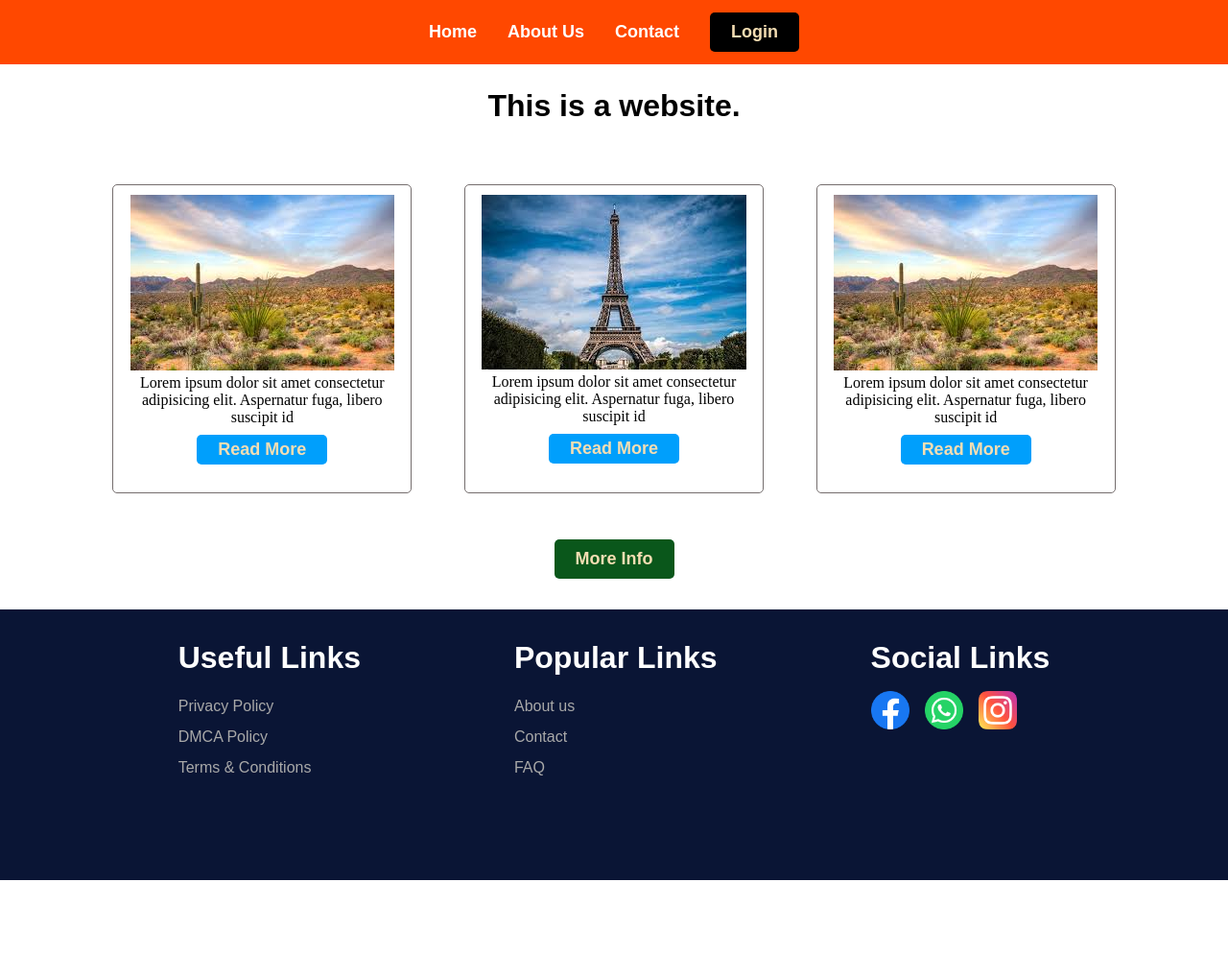
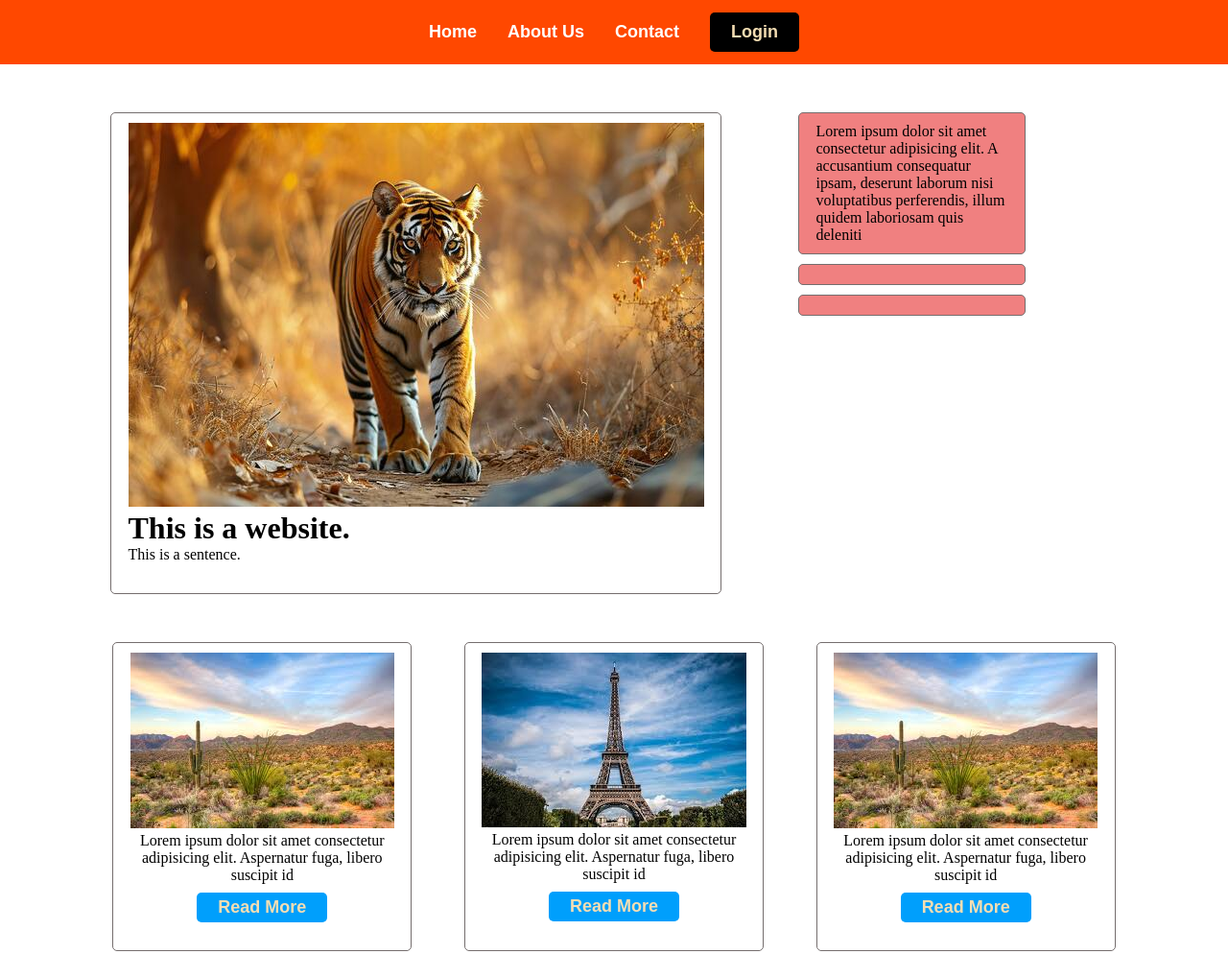
Before and after one commit to arv1ndrana/arv1ndrana.github.io, a plain HTML site: page index.html in a window 1280 px wide. Shown: the top 994 px of the page at 96% size. Before the commit the page ends 917 px from the top, so only its background shows below. Drawn offline with Linux system fonts and the light colour scheme.

Commit message:
added lol

```diff
--- a/index.html
+++ b/index.html
@@ -16,8 +16,19 @@
         </nav>
     </div>
 
-    <div class="title">
-        <h1>This is a website.</h1>
+    <div class="featured">
+        <div class="main">
+            <img src="tiger.png" alt="tiger">
+            <h1>This is a website.</h1>
+            <span>This is a sentence.</span>
+        </div>
+        <div class="sub">
+            <div class="sub1">
+                Lorem ipsum dolor sit amet consectetur adipisicing elit. A accusantium consequatur ipsam, deserunt laborum nisi voluptatibus perferendis, illum quidem laboriosam quis deleniti
+            </div>
+            <div class="sub2"></div>
+            <div class="sub3"></div>
+        </div>
     </div>
 
     <div class="project">
--- a/main.css
+++ b/main.css
@@ -48,13 +48,41 @@
 
 }
 
-.title{
-    height: 100px;
+.featured{
+    width: 1050px;
+    margin: auto;
+    display: flex;
+    padding: 50px 0px;
+    gap: 5em;
 }
-.title h1{
-    font-family: sans-serif;
-    text-align: center;
-    margin-top: 25px;
+
+.featured .main {
+    width: calc(600px);
+    height:calc(480px);
+    /* background: lightblue; */
+    padding: 10px 17.5px;
+    border: 1px solid rgb(117, 110, 110);
+    border-radius: 5px;
+}
+
+.featured .main img{
+    width: 100%;
+}
+
+.featured .sub .sub1,
+.featured .sub .sub2,
+.featured .sub .sub3{
+    height: calc();
+    width: 200px;
+    padding: 10px 17.5px;
+    background: lightcoral;
+    border: 1px solid rgb(117, 110, 110);
+    border-radius: 5px;
+}
+
+.featured .sub .sub2,
+.featured .sub .sub3{
+    margin-top: 10px;
 }
 
 .project {
@@ -69,10 +97,10 @@
     height: 300px;
     width:300px;
     border: 1px solid rgb(117, 110, 110);
+    border-radius: 5px;
     margin: auto;
     padding:10px 5px;
     text-align: center;
-    border-radius: 5px;
 }
 
 .project .box1 button{
```
Also changed, not shown: tiger.png (added).
